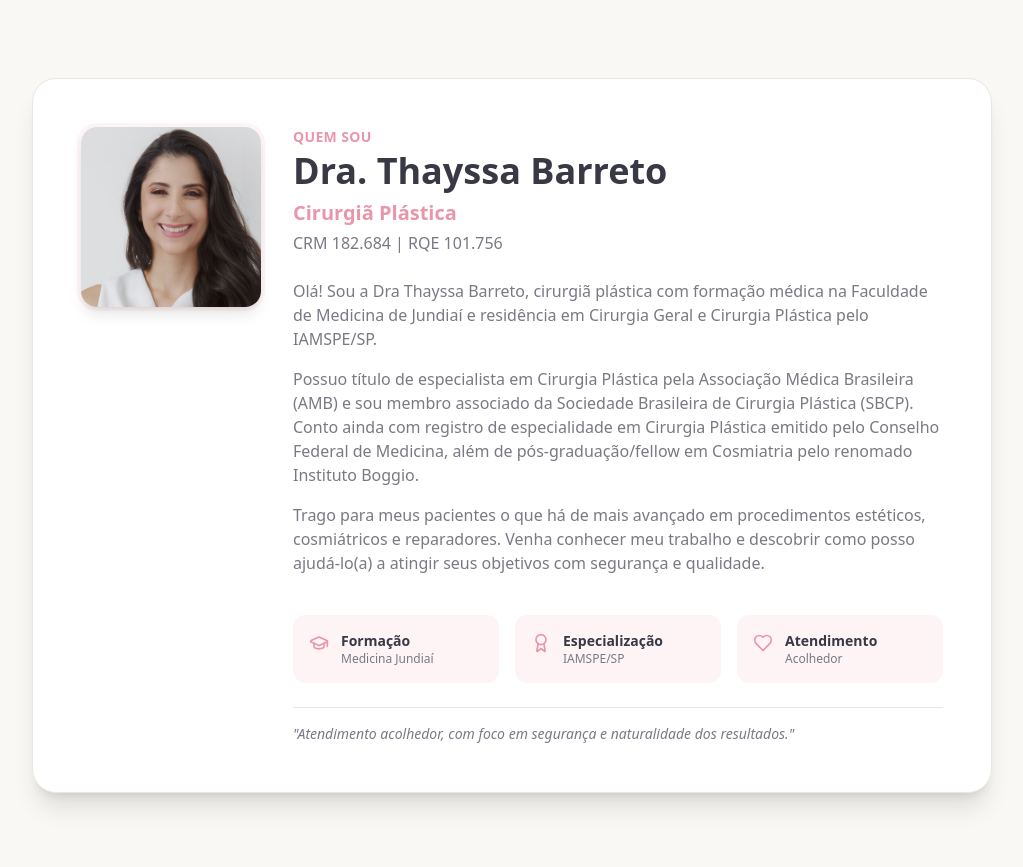
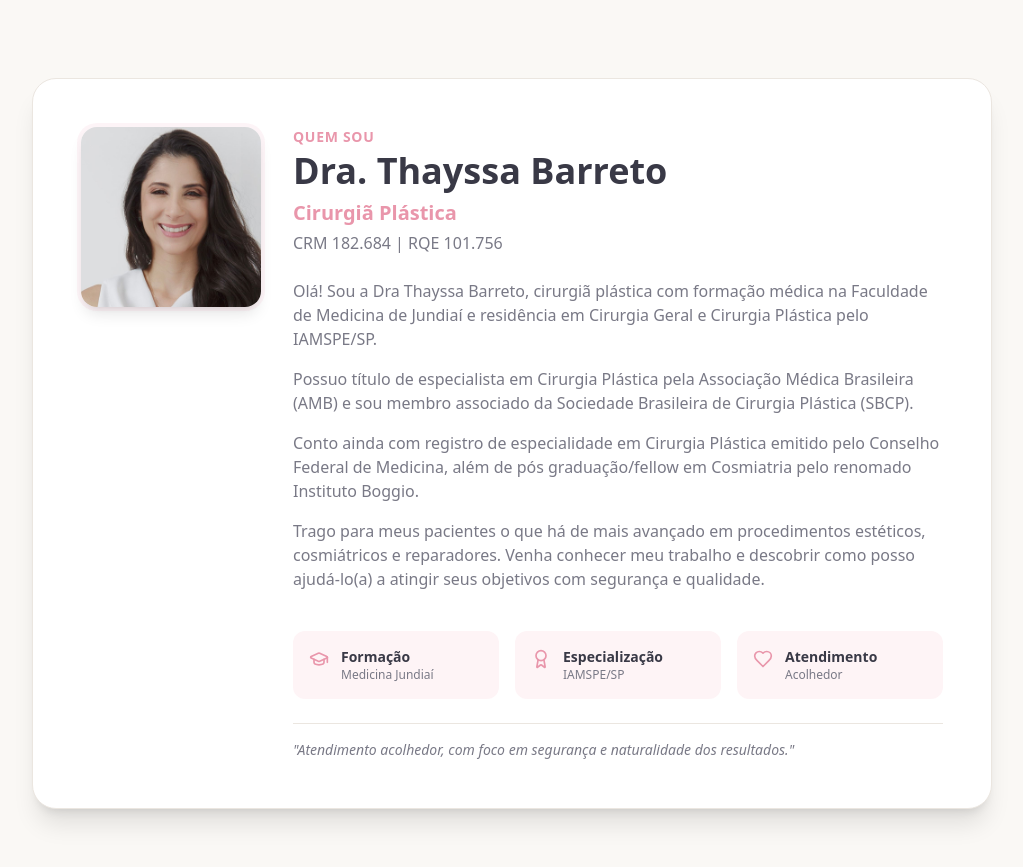
Before and after one commit to paulobarros-prog/blefaro-ease-sp, a React (Vite) app: page / in a window 1280 px wide. Shown: the part 4780-5647 px from the top of the page, without its empty margins (128-1151 px from the left). Built offline with nearby package versions, Linux system fonts and the light colour scheme; the HTML template or start-up script is replaced by a standard one.

Commit message:
Changes
Co-authored-by: paulobarros-prog <248373517+paulobarros-prog@users.noreply.github.com>

```diff
--- a/src/components/DoctorBio.tsx
+++ b/src/components/DoctorBio.tsx
@@ -31,8 +31,8 @@ const DoctorBio = () => {
 
               <div className="space-y-4 sm:space-y-6">
                 <div className="text-center md:text-left">
-                  <p className="text-sm text-primary font-semibold uppercase tracking-wide mb-1">
-                    Quem Sou
+                  <p className="text-sm text-primary font-bold uppercase tracking-wider mb-1">
+                    QUEM SOU
                   </p>
                   <h2 className="text-2xl sm:text-3xl md:text-4xl font-bold text-graphite mb-2">
                     Dra. Thayssa Barreto
@@ -50,7 +50,10 @@ const DoctorBio = () => {
                     Olá! Sou a Dra Thayssa Barreto, cirurgiã plástica com formação médica na Faculdade de Medicina de Jundiaí e residência em Cirurgia Geral e Cirurgia Plástica pelo IAMSPE/SP.
                   </p>
                   <p>
-                    Possuo título de especialista em Cirurgia Plástica pela Associação Médica Brasileira (AMB) e sou membro associado da Sociedade Brasileira de Cirurgia Plástica (SBCP). Conto ainda com registro de especialidade em Cirurgia Plástica emitido pelo Conselho Federal de Medicina, além de pós-graduação/fellow em Cosmiatria pelo renomado Instituto Boggio.
+                    Possuo título de especialista em Cirurgia Plástica pela Associação Médica Brasileira (AMB) e sou membro associado da Sociedade Brasileira de Cirurgia Plástica (SBCP).
+                  </p>
+                  <p>
+                    Conto ainda com registro de especialidade em Cirurgia Plástica emitido pelo Conselho Federal de Medicina, além de pós graduação/fellow em Cosmiatria pelo renomado Instituto Boggio.
                   </p>
                   <p>
                     Trago para meus pacientes o que há de mais avançado em procedimentos estéticos, cosmiátricos e reparadores. Venha conhecer meu trabalho e descobrir como posso ajudá-lo(a) a atingir seus objetivos com segurança e qualidade.
```
